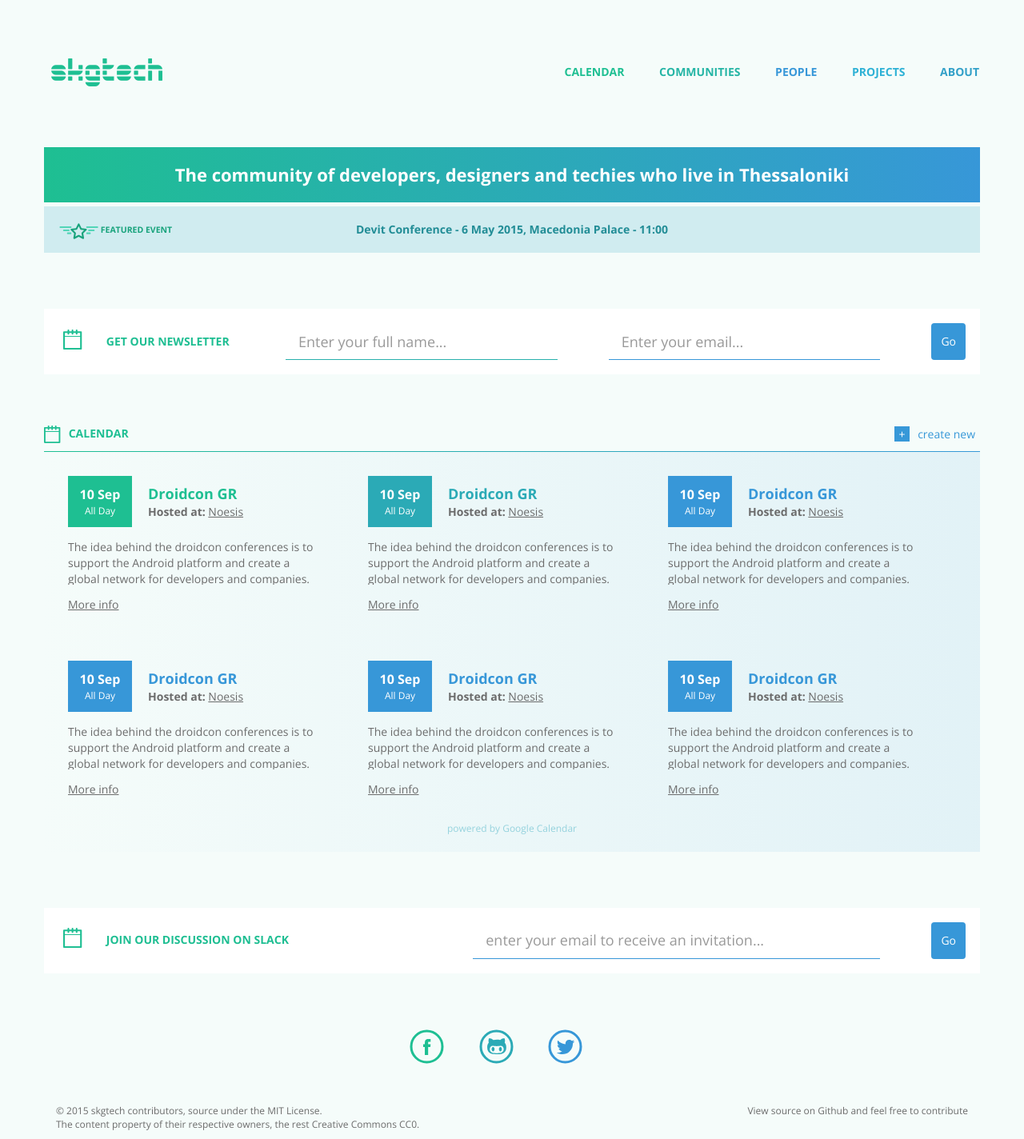
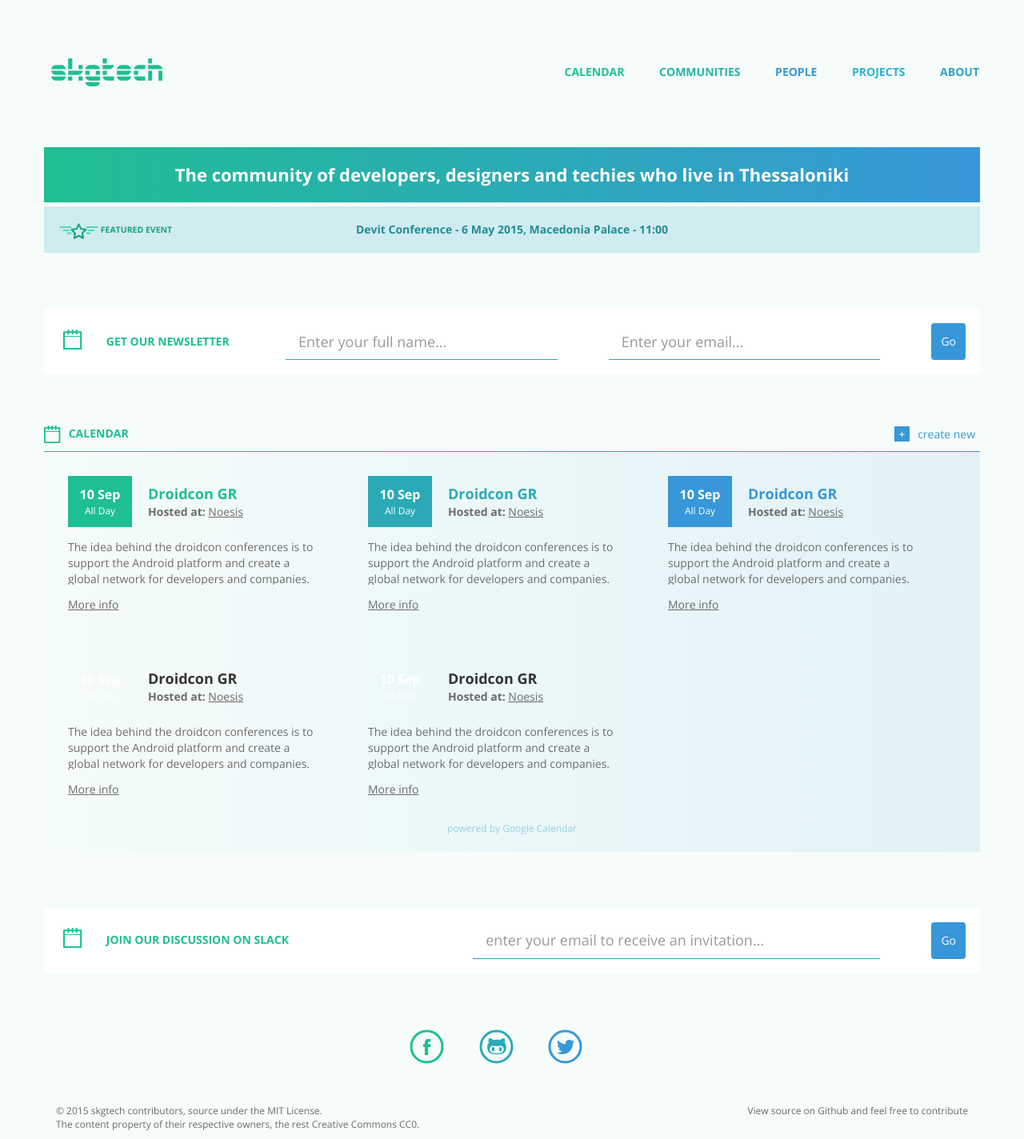
Before and after one commit to skgtech/skgtech.github.io, a Jekyll site: the page built from index.html, in a window 1280 px wide. Shown: the whole page at 80% size. Built offline with Jekyll 4.4.1, drawn with Linux system fonts in a browser that asks for light colours; nearby versions of some CDN libraries.

Commit message:
improve calendar dummy data

```diff
--- a/_includes/index/calendar.html
+++ b/_includes/index/calendar.html
@@ -88,14 +88,14 @@
             More info
         </a>
         </article>
-        <article class="calendar-entry calendar-entry-2">
+        <article class="calendar-entry calendar-entry-3">
           <div class="meta">
             <div class="scheduled">
               <div class="date">10 Sep</div>
               <div class="time">All Day</div>
             </div>
             <div class="title-n-place">
-              <div class="title title-2">Droidcon GR</div>
+              <div class="title title-3">Droidcon GR</div>
               <div class="location">
                 <span class="location-hosted">Hosted at:</span>
                 <span class="location-name">
@@ -112,38 +112,14 @@
             More info
         </a>
         </article>
-        <article class="calendar-entry calendar-entry-2">
+        <article class="calendar-entry calendar-entry-4">
           <div class="meta">
             <div class="scheduled">
               <div class="date">10 Sep</div>
               <div class="time">All Day</div>
             </div>
             <div class="title-n-place">
-              <div class="title title-2">Droidcon GR</div>
-              <div class="location">
-                <span class="location-hosted">Hosted at:</span>
-                <span class="location-name">
-                  <a href="https://www.google.com/maps/place" target="_blank">Noesis</a>
-                </span>
-              </div>
-            </div>
-          </div>
-          <div class="details">
-            <p>The idea behind the droidcon conferences is to support the Android platform and create a global network for developers and companies. We offer high-class talks from different parts of the ecosystem, including core development, embedded solutions,
-              augmented reality, business solutions and games.</p>
-          </div>
-          <a href="http://droidcon.gr/" class="more-info">
-            More info
-        </a>
-        </article>
-        <article class="calendar-entry calendar-entry-2">
-          <div class="meta">
-            <div class="scheduled">
-              <div class="date">10 Sep</div>
-              <div class="time">All Day</div>
-            </div>
-            <div class="title-n-place">
-              <div class="title title-2">Droidcon GR</div>
+              <div class="title title-4">Droidcon GR</div>
               <div class="location">
                 <span class="location-hosted">Hosted at:</span>
                 <span class="location-name">
```
